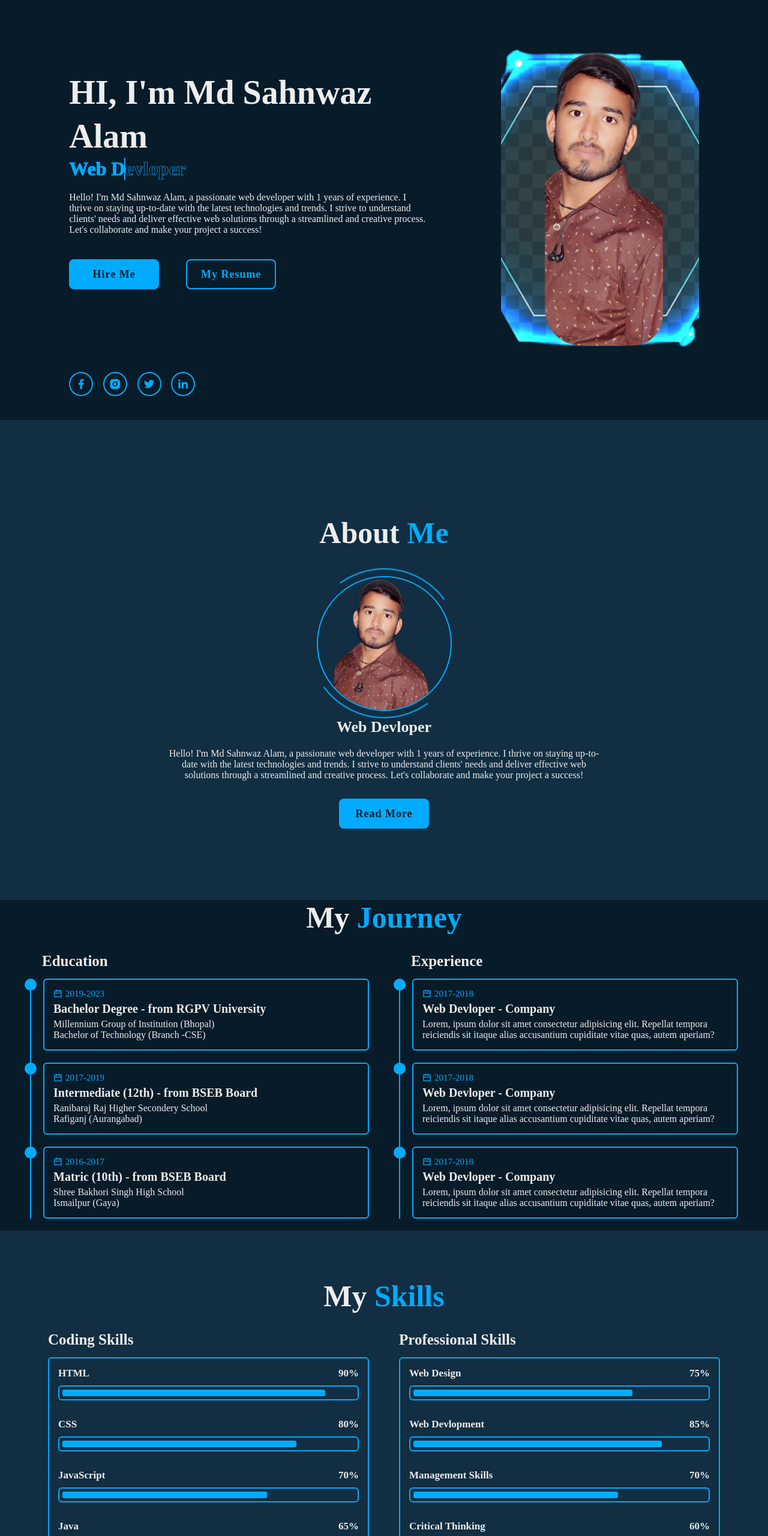
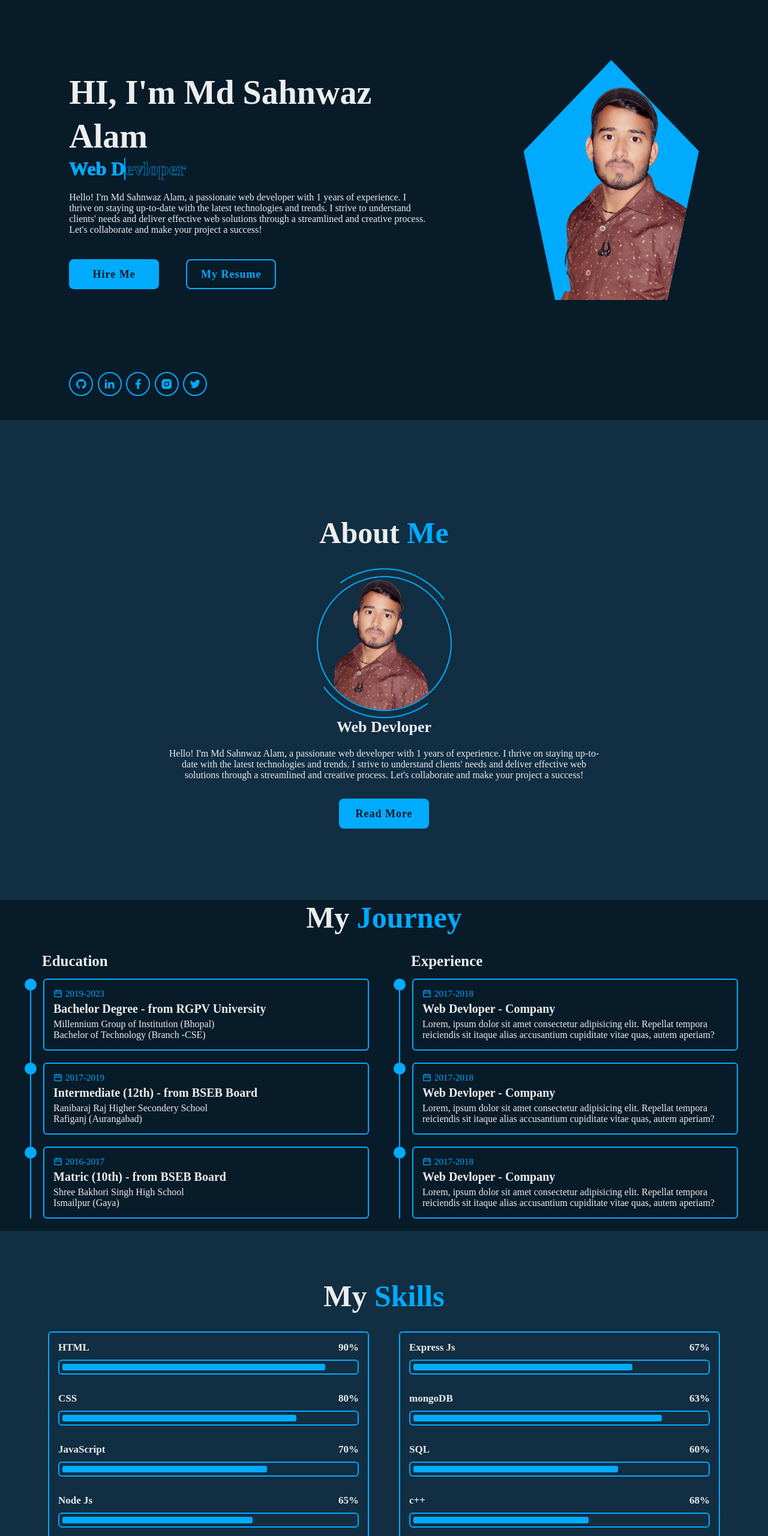
Before and after one commit to Sahnwaz786/portfolio, a plain HTML site: page index.html in a window 1280 px wide. Shown: the part 100-2660 px from the top of the page at 60% size. Drawn offline with nearby package versions, Linux system fonts and the light colour scheme; a web font is replaced by a local one.

Commit message:
skills updated

```diff
--- a/index.html
+++ b/index.html
@@ -30,21 +30,26 @@
 
         <div class="btn-box">
             <a href="#" class="btn">Hire Me</a>
-            <a href="https://drive.google.com/file/d/133io5P3XLPH5zw_8-Ayqk7rHPkBSkS9_/view?usp=drive_link" class="btn">My Resume</a>
+            <a href="https://drive.google.com/file/d/1CR6H3r6dNhb6w9sHdjfBF2anyhvguO4G/view?usp=sharing" class="btn">My Resume</a>
         </div>
         </div>
         <div class="home-sci">
+            <a href="https://github.com/Sahnwaz786"><i class="ri-github-fill"></i></a>
+            <a href="https://www.linkedin.com/in/md-sahnwaz-alam-633548274/"><i class="ri-linkedin-fill"></i></a>
             <a href="https://www.facebook.com/md.sahnwaz.50746"><i class="ri-facebook-fill"></i></a>
             <a href="https://www.instagram.com/md_sahnwaz_alam/"><i class="ri-instagram-fill"></i></a>
             <a href="https://twitter.com/home?lang=en"><i class="ri-twitter-fill"></i></a>
-            <a href="https://www.linkedin.com/in/md-sahnwaz-alam-633548274/"><i class="ri-linkedin-fill"></i></a>
 
+
+        </div>
+        <div class="hexa">
+         <img class="pic" src="IMG_20200318_184252-removebg-preview.png" alt="">
         </div>
         <div class="image">
             <!-- <img src="IMG_20191215_224048-removebg-preview.png" alt=""> -->
             <!-- <img src="IMG_20200318_184252-removebg-preview.png" alt=""> -->
-            <img class="hexa" src="abstract-background-design_1189-159-removebg-preview.png" alt="">
-            <img class="pic" src="IMG_20200318_184252-removebg-preview.png" alt="">
+            <!-- <img class="hexa" src="abstract-background-design_1189-159-removebg-preview.png" alt=""> -->
+
         </div>
 
     </section>
@@ -146,7 +151,7 @@
 
         <div class="skills-row">
             <div class="skills-column">
-                <h3 class="title">Coding Skills</h3>
+                <!-- <h3 class="title">Coding Skills</h3> -->
 
                 <div class="skills-box">
                     <div class="skills-content">
@@ -166,36 +171,35 @@
                         </div>
 
                         <div class="progress">
-                            <h3>Java <span>65%</span></h3>
+                            <h3>Node Js <span>65%</span></h3>
                             <div class="bar"><span></span></div>
                         </div>
+
                     </div>
                 </div>
             </div>
             <!-- </section> -->
 
             <div class="skills-column">
-                <h3 class="title">Professional Skills</h3>
+                <!-- <h3 class="title">Coding Skills</h3> -->
 
                 <div class="skills-box">
                     <div class="skills-content">
                         <div class="progress">
-                            <h3>Web Design <span>75%</span></h3>
+                            <h3>Express Js <span>67%</span></h3>
+                            <div class="bar"><span></span></div>
+                        </div>
+                        <div class="progress">
+                            <h3>mongoDB <span>63%</span></h3>
                             <div class="bar"><span></span></div>
                         </div>
 
                         <div class="progress">
-                            <h3>Web Devlopment <span>85%</span></h3>
+                            <h3>SQL <span>60%</span></h3>
                             <div class="bar"><span></span></div>
                         </div>
-
                         <div class="progress">
-                            <h3>Management Skills <span>70%</span></h3>
-                            <div class="bar"><span></span></div>
-                        </div>
-
-                        <div class="progress">
-                            <h3>Critical Thinking <span>60%</span></h3>
+                            <h3>c++ <span>68%</span></h3>
                             <div class="bar"><span></span></div>
                         </div>
                     </div>
--- a/style.css
+++ b/style.css
@@ -79,27 +79,20 @@ section{
     background-size: cover;
     background-position: center;
 }
- .image{
-    height: 90vh;
-    margin-top: 7rem;
-    width: 40vw;
-    margin-left: 12rem;
-    position: relative;
-    /* background-color: aqua; */
-
+.home  .hexa{
+    height: 400px;
+    width: 400px;
+    margin-left: 15%;
+    background-color: #00abfe;
+    clip-path: polygon(50% 0%, 100% 38%, 82% 100%, 18% 100%, 0% 38%);
 }
-.home .image .hexa{
-    position: relative;
+.hexa .pic{
     height: 100%;
     width: 100%;
     object-fit: cover;
-    object-position: 50% 15%;
-   /* background-color: #00abfe; */
-    /* margin-left: 20%;
-    margin-top: -5%; */
-    /* border: 0.3rem solid var(--main-color); */
-    border-radius: 0.9rem;
-    overflow: hidden;
+    object-position: -50% -20%;
+    margin: 3.5rem 1rem 0 0.95rem;
+    rotate: -6deg;
 }
 .home .image .pic{
     position: absolute;
@@ -240,7 +233,7 @@ section{
 .home-sci{
     position: absolute;
     bottom: 4rem;
-    width: 210px;
+    width: 230px;
     display: flex;
     justify-content: space-between;
 }
@@ -506,6 +499,12 @@ section{
 .skills-column:nth-child(1) .skills-content .progress:nth-child(4) .bar span{
     width: 65%;
 }
+.skills-column:nth-child(1) .skills-content .progress:nth-child(5) .bar span{
+    width: 67%;
+}
+.skills-column:nth-child(1) .skills-content .progress:nth-child(6) .bar span{
+    width: 63%;
+}
 
 
 
```
